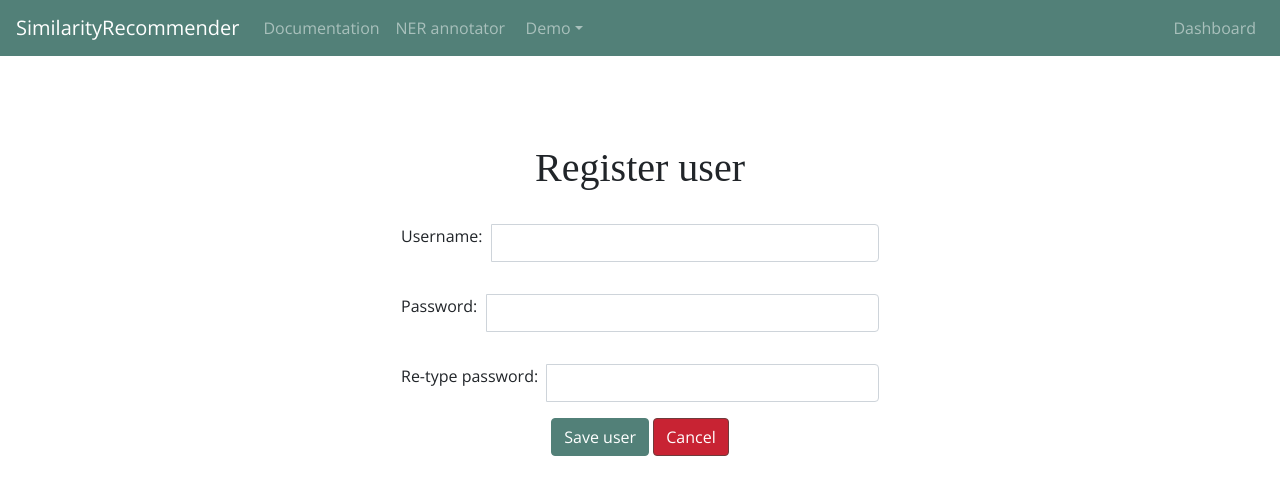
After one commit to mdiannna/AIRecommenderSimilarPosts, a Python web app: template AppServer/templates/register.html in a window 1280 px wide. The commit adds this page. Shown: the top 503 px of the page. Run offline with Jinja, Linux system fonts and the light colour scheme; the template is opened without the code that fills it, so the values that code supplies are empty; some libraries are stand-ins or nearby versions; some web fonts are replaced.

Commit message:
fixed aduthentication problem, working auth&register

```diff
--- a/AppServer/templates/dashboard.html
+++ b/AppServer/templates/dashboard.html
@@ -121,8 +121,8 @@
 
         .table-success {
           font-weight: bold;
+        }
 
-        }
     </style>
   </head>
 
@@ -222,7 +222,7 @@
           <!-- <canvas class="my-4" id="myChart" width="900" height="380"></canvas> -->
 
 
-          <h1>Welcome, user!</h1>
+          <h1>Welcome, {{user}}!</h1>
 
           <hr>
           <span class="float-left"><h2> <i class="fa fa-file-text-o"> </i>  Manage models for <b>NER (Named Entity Recognition)</b></h2></span>
--- /dev/null
+++ b/AppServer/templates/register.html
@@ -0,0 +1,36 @@
+{% extends 'base.html' %}
+
+{% block title %}SimilarityRecommender Home{% endblock %}
+
+{% block body %}
+
+<div class="text-center mx-auto my-auto container-fluid mt-5 mb-5 pt-5 pb-5">
+    <h1 class="ui header pb-2">Register user</h1>
+
+    <div class="row mx-auto">
+        <div class="col-md-6 mx-auto">
+            <form action="/register" class="form" method="POST">
+                <div class="input-group p-3">
+                    <label for="username" class="label"> Username: &nbsp;</label>
+                    <input type="text" class="form-control" name="username">
+                </div>
+                <div class="input-group p-3">
+                    <label for="password"> Password: &nbsp; </label>
+                    <input type="password" class="form-control" name="password">
+                </div>
+                <div class="input-group p-3">
+                    <label for="confirm_password"> Re-type password: &nbsp; </label>
+                    <input type="password" class="form-control" name="confirm_password">
+                </div>
+
+                <button type="submit" class="btn btn-primary">Save user </button>
+                <button type="button" class="btn btn-danger" onclick="">Cancel</button>
+
+            </form>
+
+        </div>
+    </div>
+
+</div>
+
+{% endblock %}
```
Also changed, not shown: AppServer/app.py (+66 -11 lines), AppServer/models.py (added, +23 -0 lines), AppServer/utils.py (added, +12 -0 lines), README.md, 1 other file.
